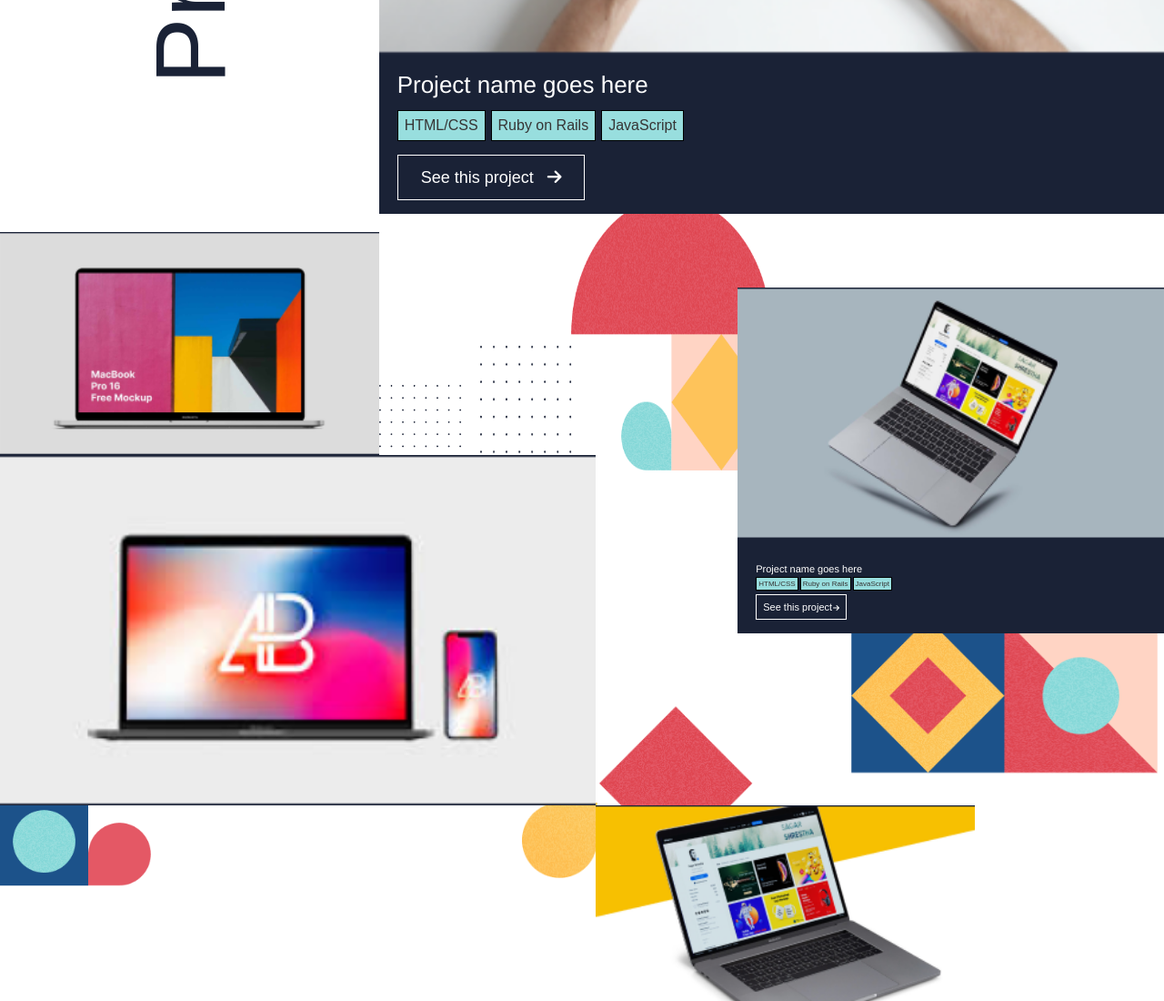
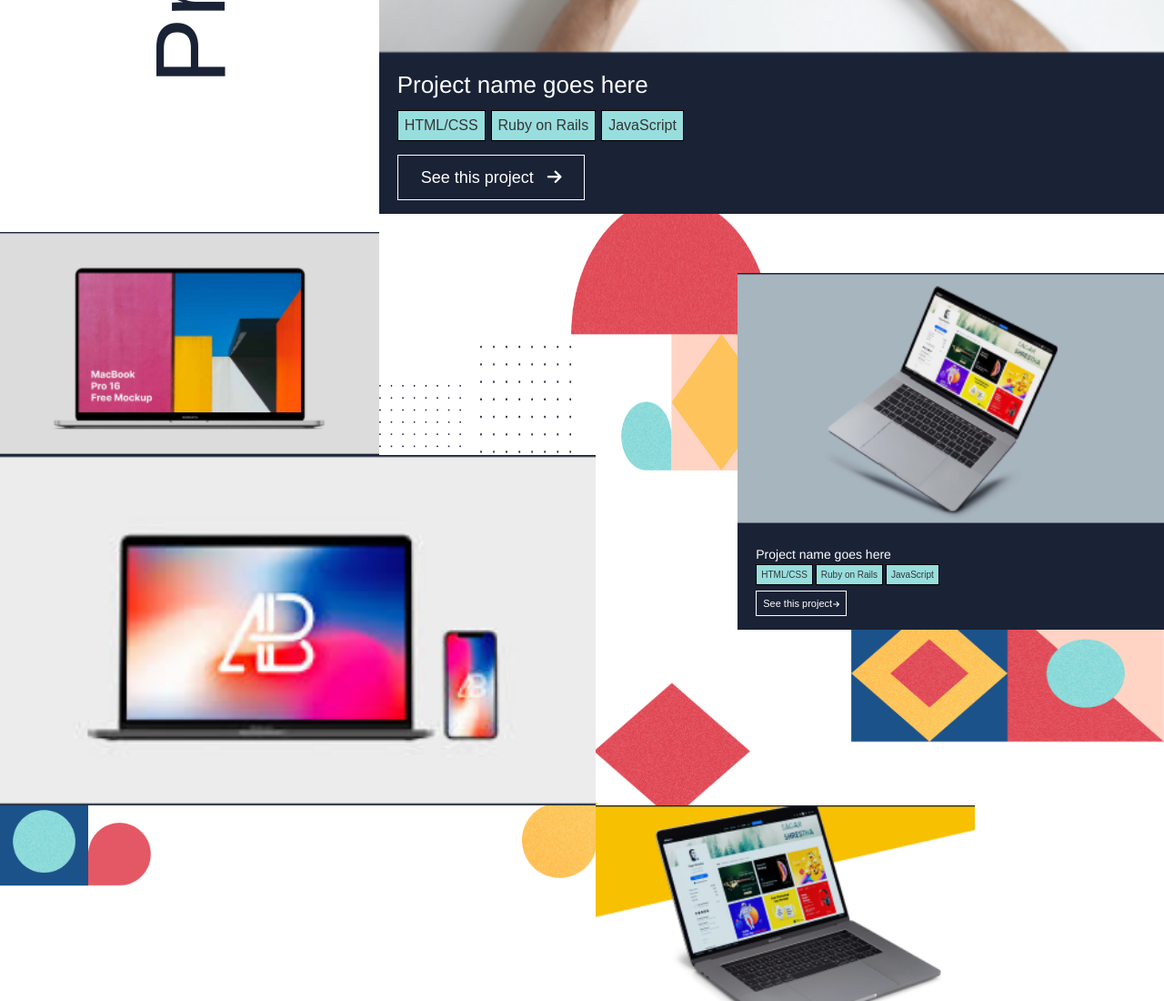
Before and after one commit to shella12/portofolio-ayesha, a website: page index.html in a window 1280 px wide. Shown: the part 1351-2451 px from the top of the page at 91% size. Drawn offline with Linux system fonts and the light colour scheme.

Commit message:
FIX GRAPHICS

```diff
--- a/style.css
+++ b/style.css
@@ -461,8 +461,8 @@ footer .link_icons {
       url(/images/image-geometry_3.png),
       url(/images/image-geometry_4.png),
       url(/images/image-geometry_5.png);
-    background-position: 24% 0, 35% 58.7%, 55% 52%, 99% 86%, 48% 89%, 0 89.5%;
-    background-size: 10%, 7% 6%, 25% 19%, 48% 16.9%, 6.5%, 13%;
+    background-position: 24% 0, 35% 58.7%, 55% 52%, 100% 83%, 48% 89%, 0 89.5%;
+    background-size: 10%, 7% 6%, 25% 19%, 49% 15%, 6.5%, 13%;
     background-repeat: no-repeat;
   }
 
@@ -490,7 +490,6 @@ footer .link_icons {
   }
 
   .work .p3 {
-    margin-top: 20px;
     width: 75%;
     margin-left: 25%;
     grid-column: 5/8;
@@ -537,23 +536,22 @@ footer .link_icons {
 
   .p3 h3 {
     padding: 0;
-    font-size: 11px;
+    font-size: 14px;
   }
 
   .p3 .list-tech {
     padding: 0;
-    margin-top: 1px;
-    margin-right: 3px;
-    font-size: 8px;
+    margin-top: 3px;
+    font-size: 10px;
   }
 
   .p3 .list-tech li {
-    padding: 2px;
-    margin-right: 2px;
+    padding: 5px;
+    margin-right: 3px;
   }
 
   .p3 button {
-    margin-top: 4px;
+    margin-top: 6px;
     font-size: 11px;
     padding: 1px 7px;
   }
```
